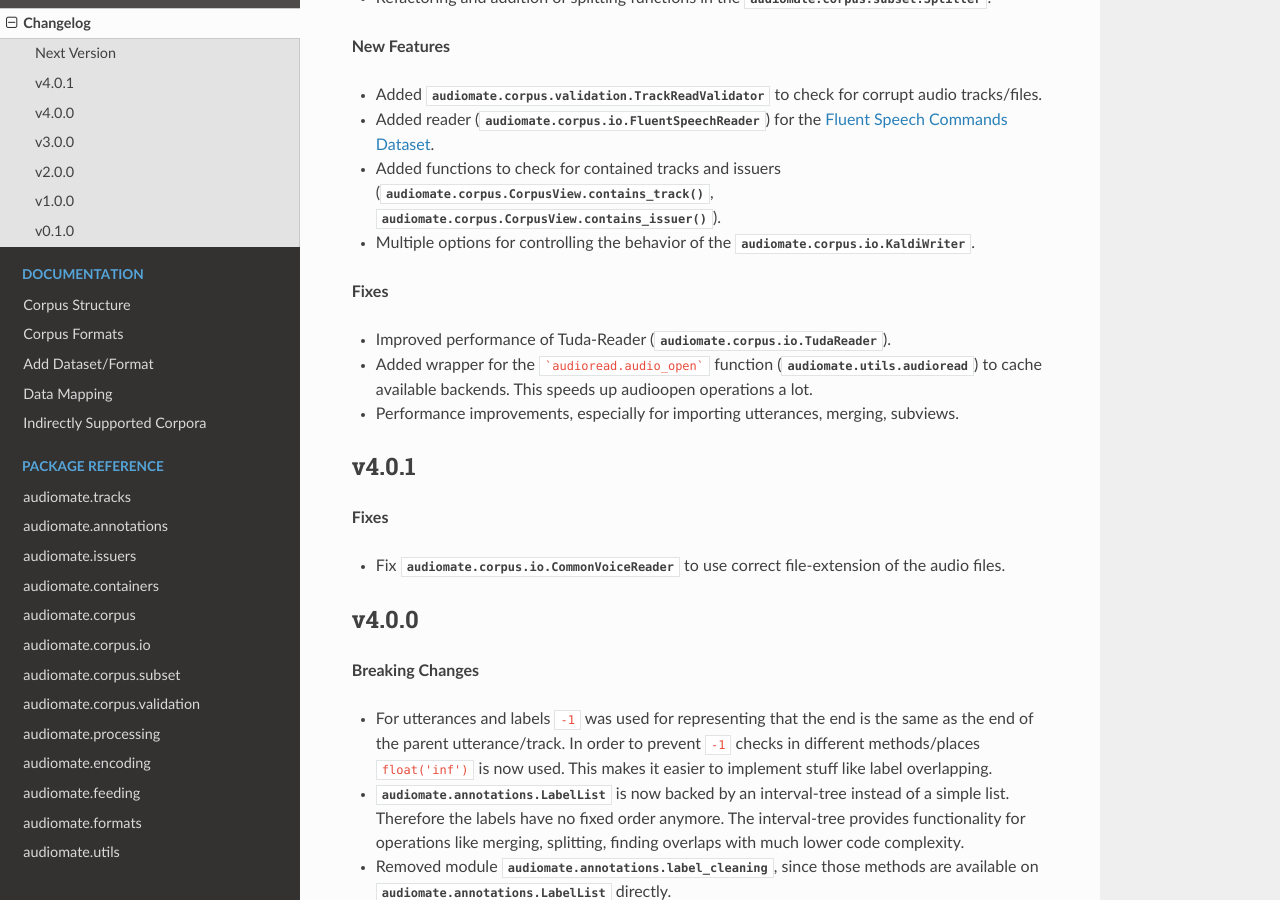
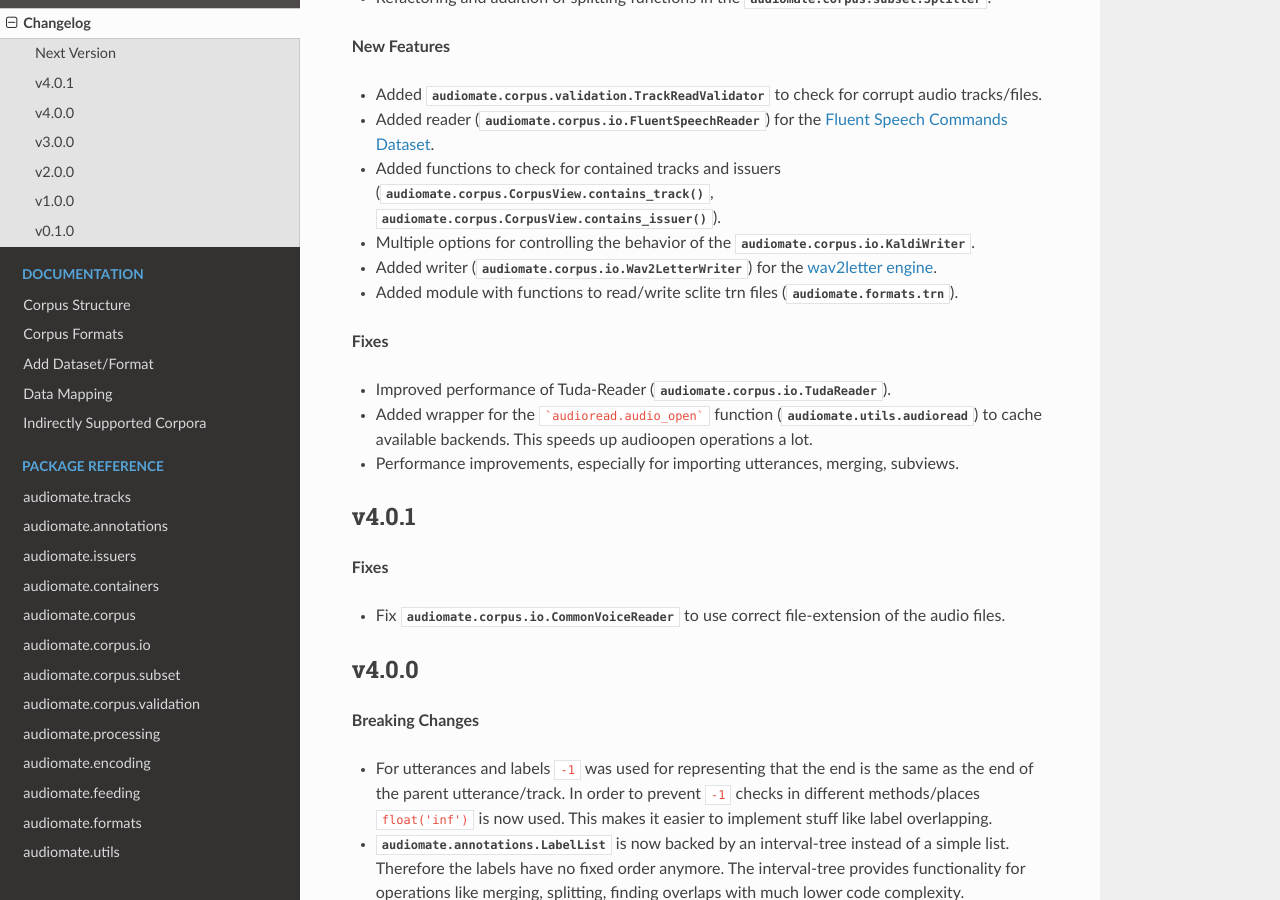
Before and after one commit to ynop/audiomate, a Sphinx documentation site: the page built from docs/notes/changelog.rst, in a window 1280 px wide and 900 px high, scrolled down 327 px. Built offline with Sphinx 7.4.7 and the Read the Docs theme 2.0.0, drawn with Linux system fonts in a browser that asks for light colours.

Commit message:
Updated docs

```diff
--- a/docs/notes/changelog.rst
+++ b/docs/notes/changelog.rst
@@ -20,6 +20,11 @@ Next Version
 * Added functions to check for contained tracks and issuers (:meth:`audiomate.corpus.CorpusView.contains_track`, :meth:`audiomate.corpus.CorpusView.contains_issuer`).
 
 * Multiple options for controlling the behavior of the :class:`audiomate.corpus.io.KaldiWriter`.
+
+* Added writer (:class:`audiomate.corpus.io.Wav2LetterWriter`) for the
+  `wav2letter engine <https://github.com/facebookresearch/wav2letter/>`_.
+
+* Added module with functions to read/write sclite trn files (:mod:`audiomate.formats.trn`).
 
 **Fixes**
 
--- a/docs/reference/formats.rst
+++ b/docs/reference/formats.rst
@@ -15,3 +15,9 @@ CTM Files
 
 .. automodule:: audiomate.formats.ctm
    :members:
+
+TRN Files
+---------
+
+.. automodule:: audiomate.formats.trn
+   :members:
--- a/docs/reference/io.rst
+++ b/docs/reference/io.rst
@@ -62,6 +62,7 @@ Implementations
   TUDA German Distant Speech                  x
   Urbansound8k                                x
   VoxForge                          x         x
+  Wav2Letter                                         x
   ================================  ========  =====  =======
 
 Acoustic Event Dataset
@@ -205,3 +206,8 @@ VoxForge
 
 .. autoclass:: VoxforgeReader
    :members:
+
+Wav2Letter
+^^^^^^^^^^
+.. autoclass:: Wav2LetterWriter
+   :members:
--- a/docs/reference/utils.rst
+++ b/docs/reference/utils.rst
@@ -5,6 +5,12 @@ Audio
 -----
 
 .. automodule:: audiomate.utils.audio
+    :members:
+
+Audioread
+---------
+
+.. automodule:: audiomate.utils.audioread
     :members:
 
 JSON File
```
Also changed, not shown: README.md (+2 -0 lines).
